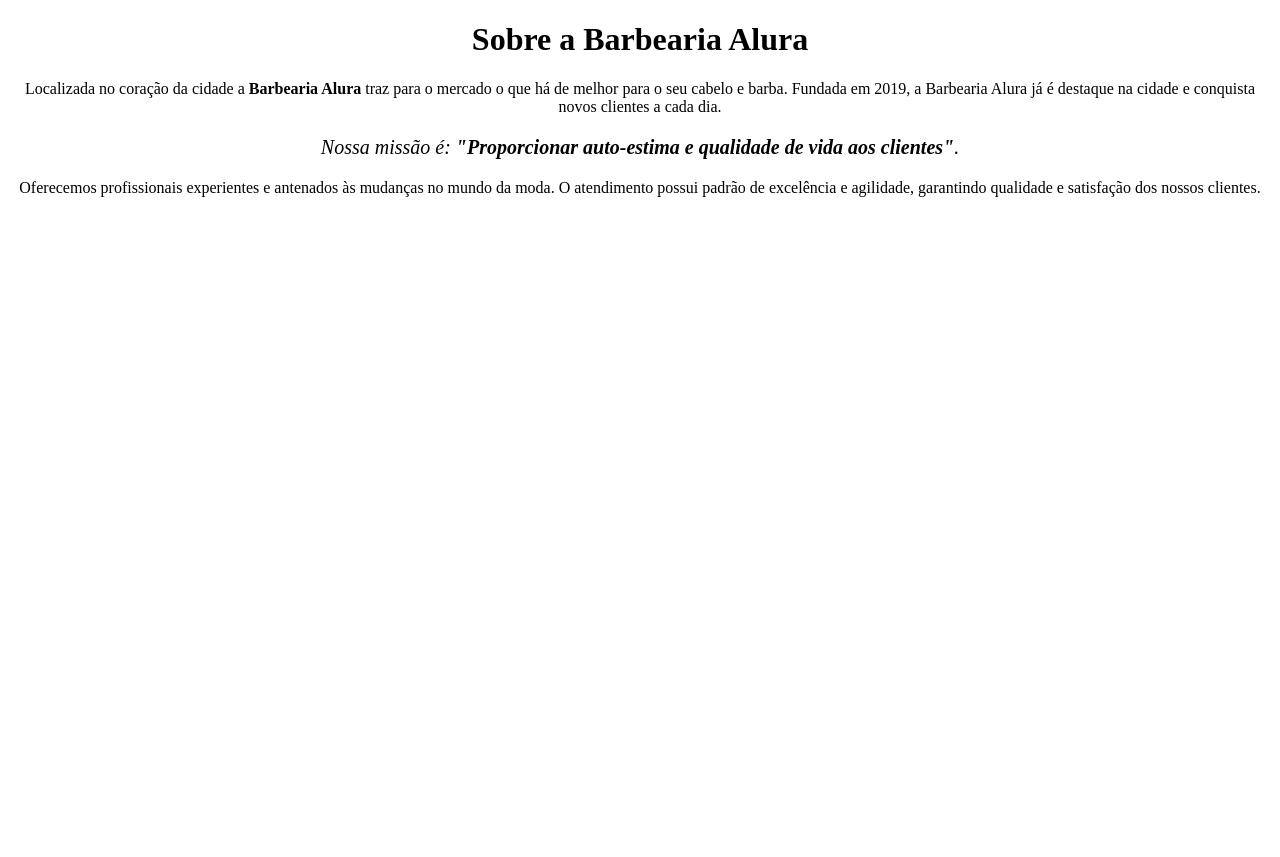
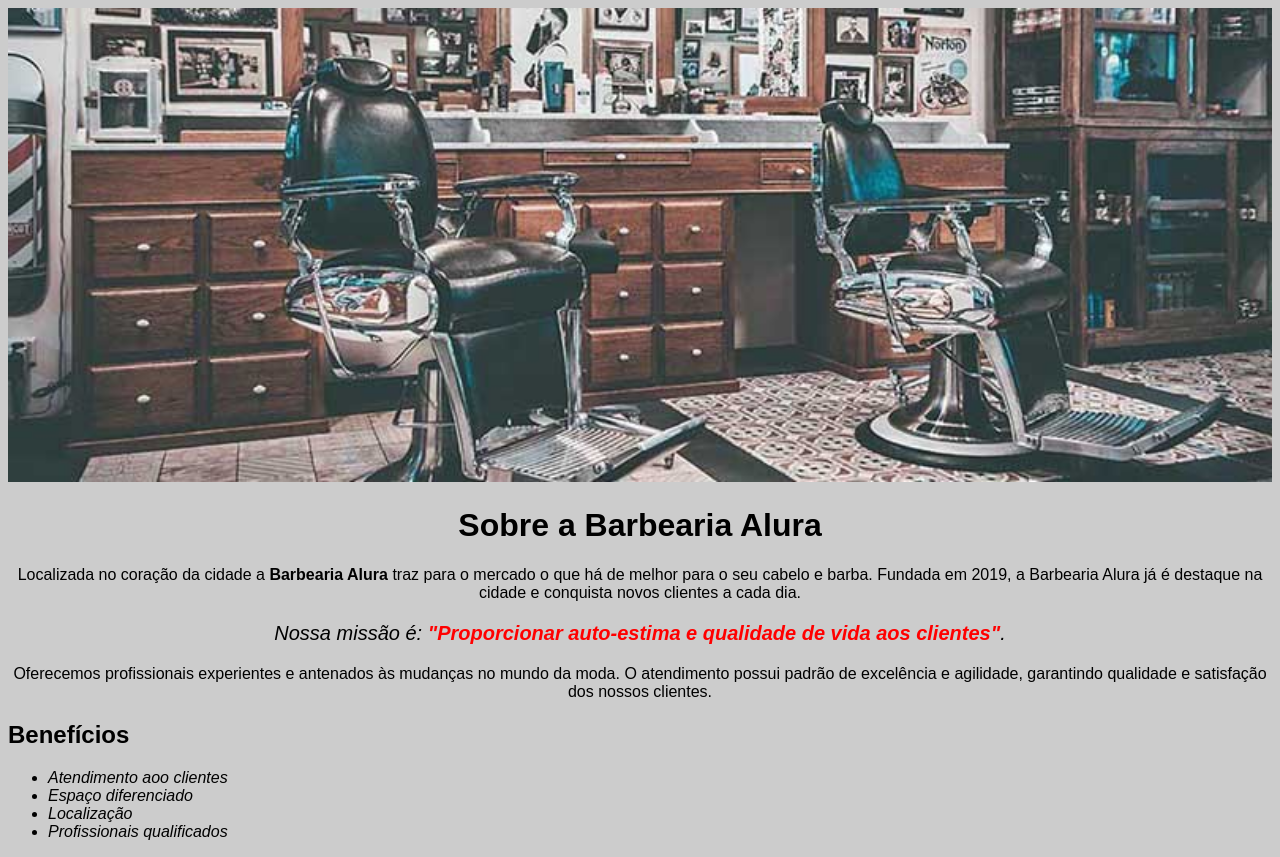
Before and after one commit to JavanFA/fullstack-alura, a plain HTML site: page html-css-part1/aula001/index.html in a window 1280 px wide. Before the commit the page ends 800 px from the top, so only its background shows below. Drawn offline with Linux system fonts and the light colour scheme.

Commit message:
Update files

```diff
--- a/html-css-part1/aula001/index.html
+++ b/html-css-part1/aula001/index.html
@@ -4,12 +4,23 @@
     <meta charset="UTF-8">
     <meta http-equiv="X-UA-Compatible" content="IE=edge">
     <meta name="viewport" content="width=device-width, initial-scale=1.0">
+    <link rel="stylesheet" href="style.css">
     <title>Barbearia Alura</title>
 </head>
-<body style="text-align:center;">
+<body>
+
+    <img id="banner" src="assest/banner.jpg" alt="barbearia">
     <h1>Sobre a Barbearia Alura</h1>
         <p>Localizada no coração da cidade a <strong>Barbearia Alura</strong> traz para o mercado o que há de melhor para o seu cabelo e barba. Fundada em 2019, a Barbearia Alura já é destaque na cidade e conquista novos clientes a cada dia.</p>
-        <p style="font-size: 20px;"><em>Nossa missão é: <strong>"Proporcionar auto-estima e qualidade de vida aos clientes"</strong>.</em></p>
+        <p id="mission"><em>Nossa missão é: <strong>"Proporcionar auto-estima e qualidade de vida aos clientes"</strong>.</em></p>
         <p>Oferecemos profissionais experientes e antenados às mudanças no mundo da moda. O atendimento possui padrão de excelência e agilidade, garantindo qualidade e satisfação dos nossos clientes.</p>
-</body>
+    <h2>Benefícios</h2>
+        <ul>
+            <li>Atendimento aoo clientes</li>
+            <li>Espaço diferenciado</li>
+            <li>Localização</li>
+            <li>Profissionais qualificados</li>
+        </ul>
+
+    </body>
 </html>
--- /dev/null
+++ b/html-css-part1/aula001/style.css
@@ -0,0 +1,30 @@
+@charset "UTF-8";
+
+body{
+    font-family: Arial, Helvetica, sans-serif;
+    background-color: #CCCCCC;
+}
+
+#banner {
+    width: 100%;
+}
+
+h1 {
+    text-align: center;
+}
+
+p {
+    text-align: center;
+}
+
+p#mission {
+    font-size: 20px;
+}
+
+em > strong {
+    color: red;
+}
+
+ul > li {
+    font-style:italic;
+}
```
Also changed, not shown: html-css-part1/aula001/assest/banner.jpg (added).
